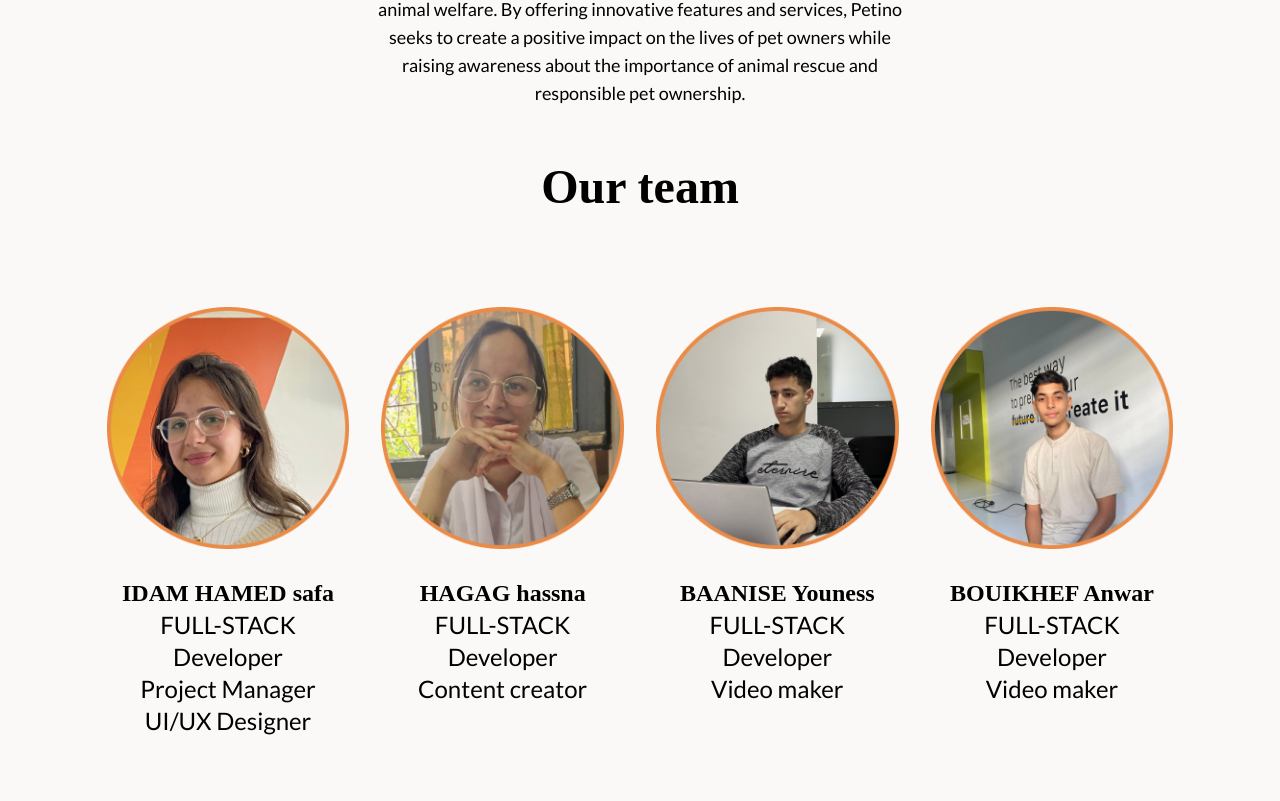
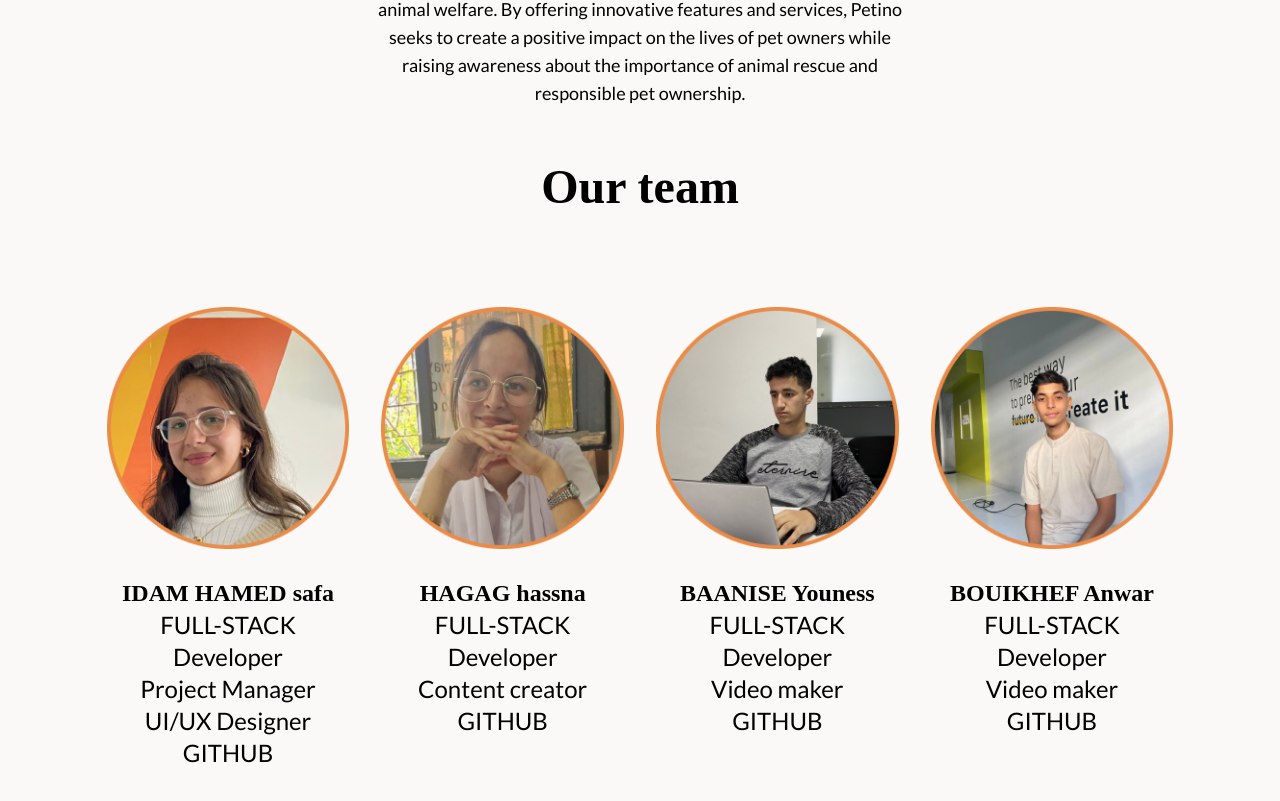
Before and after one commit to SAFAIDAM/Petino, a React (Vite) app in the folder client/: page /about in a window 1280 px wide. Shown: the part 1015-1816 px from the top of the page. Built offline with nearby package versions, Linux system fonts and the light colour scheme; no server answers; a web font is replaced by a local one.

Commit message:
PFE DAY :sparkles:

```diff
--- a/client/src/pages/About.jsx
+++ b/client/src/pages/About.jsx
@@ -81,6 +81,9 @@ function About() {
             <p className='text-2xl'>FULL-STACK <br />Developer</p>
             <p className='text-2xl'>Project Manager</p>
             <p className='text-2xl'>UI/UX Designer</p>
+            <a href="https://github.com/SAFAIDAM" target='_blank'>
+            <p className='text-2xl hover:underline hover:text-[#EA7F48]'>GITHUB</p>
+            </a>
           </div>
 
           <div className='text-center'>
@@ -89,6 +92,9 @@ function About() {
             <p className='text-2xl'>FULL-STACK </p>
             <p className='text-2xl'>Developer</p>
             <p className='text-2xl'>Content creator</p>
+            <a href="https://github.com/hassnaHa47" target='_blank'>
+            <p className='text-2xl hover:underline hover:text-[#EA7F48]'>GITHUB</p>
+            </a>
           </div>
 
           <div className='text-center'>
@@ -97,6 +103,9 @@ function About() {
             <p className='text-2xl'>FULL-STACK</p>
             <p className='text-2xl'>Developer</p>
             <p className='text-2xl'>Video maker</p>
+            <a href="https://github.com/younesbaanise" target='_blank'>
+            <p className='text-2xl hover:underline hover:text-[#EA7F48]'>GITHUB</p>
+            </a>
           </div>
 
           <div className='text-center'>
@@ -105,6 +114,9 @@ function About() {
             <p className='text-2xl' >FULL-STACK</p>
             <p className='text-2xl'>Developer</p>
             <p className='text-2xl'>Video maker</p>
+            <a href="https://github.com/777Anwar" target='_blank'>
+            <p className='text-2xl hover:underline hover:text-[#EA7F48]'>GITHUB</p>
+            </a>
           </div>
         </div>
       </div>
```
